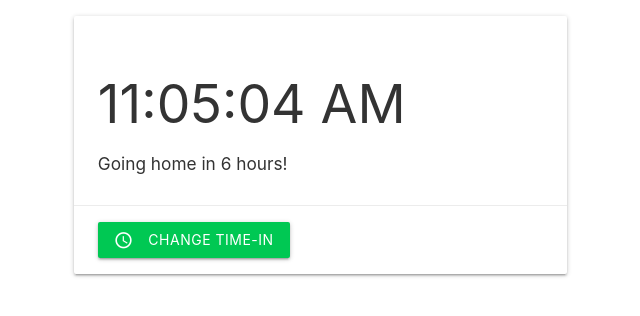
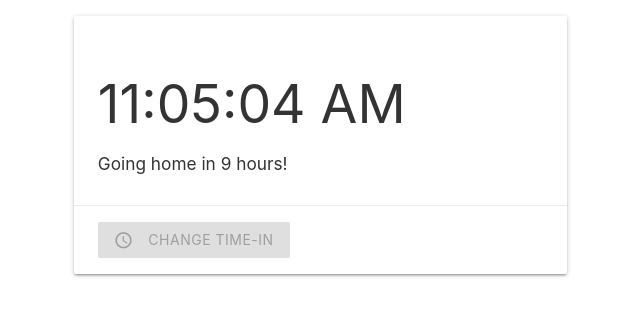
Before and after one commit to gloriamaris/timetogo, a Svelte app: page / in a window 1280 px wide. Shown: the top 316 px of the page, without its empty margins (135-775 px from the left). Built offline with nearby package versions, Linux system fonts and the light colour scheme.

Commit message:
Disabled change time in button kasi i ran out of time lels :>

```diff
--- a/src/Home.svelte
+++ b/src/Home.svelte
@@ -19,14 +19,16 @@
         <div class="card-stacked">
           <div class="card-content">
             <h2>{timeOut}</h2>
-            <h6>Going home in 6 hours!</h6>
+            <h6>Going home in 9 hours!</h6>
           </div>
           <div class="card-action">
             {#if isDefaultTimeIn}
               <a
                 class="waves-effect waves-light green accent-4 white-text btn"
                 href="#"
-                on:click={toggleButton}>
+                on:click={toggleButton}
+                disabled
+                >
                 <i class="material-icons left">access_time</i>
                 Change time-in
               </a>
```
